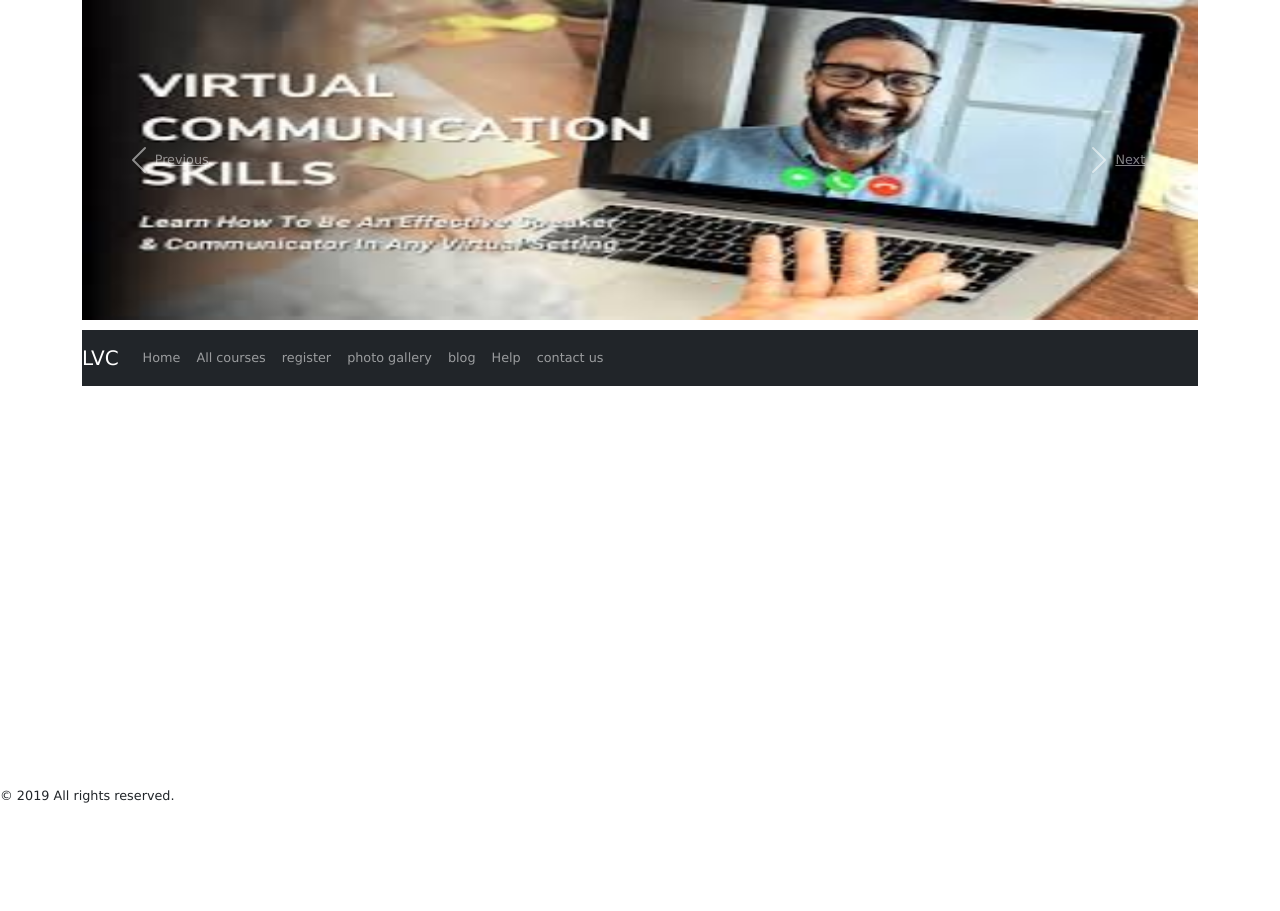
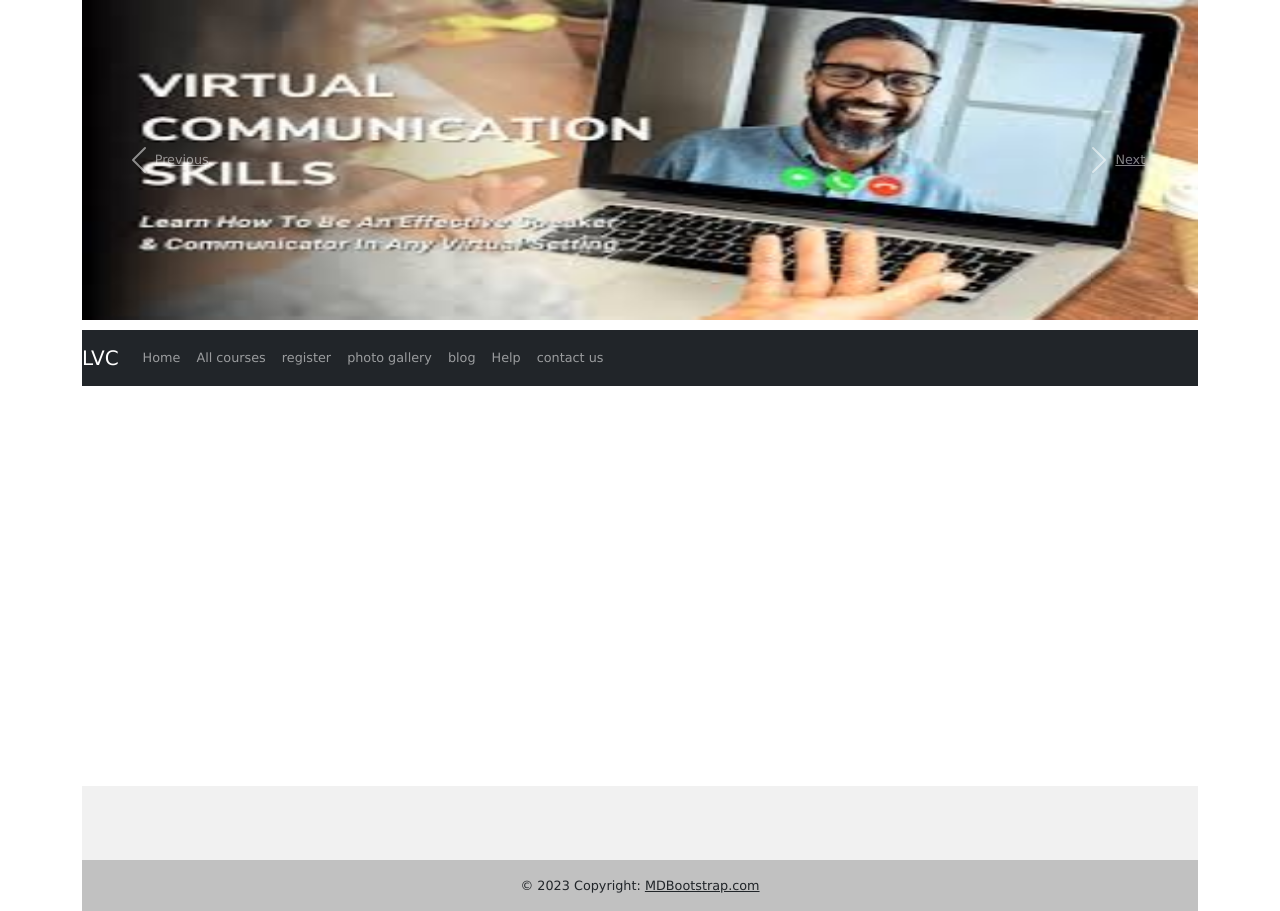
Before and after one commit to jaswanth7-git/LVC, a plain HTML site: page index.html in a window 1280 px wide. Before the commit the page ends 821 px from the top, so only its background shows below. Drawn offline with nearby package versions, Linux system fonts and the light colour scheme.

Commit message:
footer updated

```diff
--- a/index.html
+++ b/index.html
@@ -60,8 +60,76 @@
     </iframe>
 	</section>
 </div>
-	<footer>
-		<p>&copy; 2019  All rights reserved.</p>
-	</footer>
+<div class="container">
+<footer class="text-center text-white" style="background-color: #f1f1f1;">
+  <!-- Grid container -->
+  <div class="container pt-4">
+    <!-- Section: Social media -->
+    <section class="mb-4">
+      <!-- Facebook -->
+      <a
+        class="btn btn-link btn-floating btn-lg text-dark m-1"
+        href="#!"
+        role="button"
+        data-mdb-ripple-color="dark"
+        ><i class="fab fa-facebook-f"></i
+      ></a>
+
+      <!-- Twitter -->
+      <a
+        class="btn btn-link btn-floating btn-lg text-dark m-1"
+        href="#!"
+        role="button"
+        data-mdb-ripple-color="dark"
+        ><i class="fab fa-twitter"></i
+      ></a>
+
+      <!-- Google -->
+      <a
+        class="btn btn-link btn-floating btn-lg text-dark m-1"
+        href="#!"
+        role="button"
+        data-mdb-ripple-color="dark"
+        ><i class="fab fa-google"></i
+      ></a>
+
+      <!-- Instagram -->
+      <a
+        class="btn btn-link btn-floating btn-lg text-dark m-1"
+        href="#!"
+        role="button"
+        data-mdb-ripple-color="dark"
+        ><i class="fab fa-instagram"></i
+      ></a>
+
+      <!-- Linkedin -->
+      <a
+        class="btn btn-link btn-floating btn-lg text-dark m-1"
+        href="#!"
+        role="button"
+        data-mdb-ripple-color="dark"
+        ><i class="fab fa-linkedin"></i
+      ></a>
+      <!-- Github -->
+      <a
+        class="btn btn-link btn-floating btn-lg text-dark m-1"
+        href="#!"
+        role="button"
+        data-mdb-ripple-color="dark"
+        ><i class="fab fa-github"></i
+      ></a>
+    </section>
+    <!-- Section: Social media -->
+  </div>
+  <!-- Grid container -->
+
+  <!-- Copyright -->
+  <div class="text-center text-dark p-3" style="background-color: rgba(0, 0, 0, 0.2);">
+    © 2023 Copyright:
+    <a class="text-dark" href="https://mdbootstrap.com/">MDBootstrap.com</a>
+  </div>
+  <!-- Copyright -->
+</footer>
+</div>
 </body>
 </html>
```
